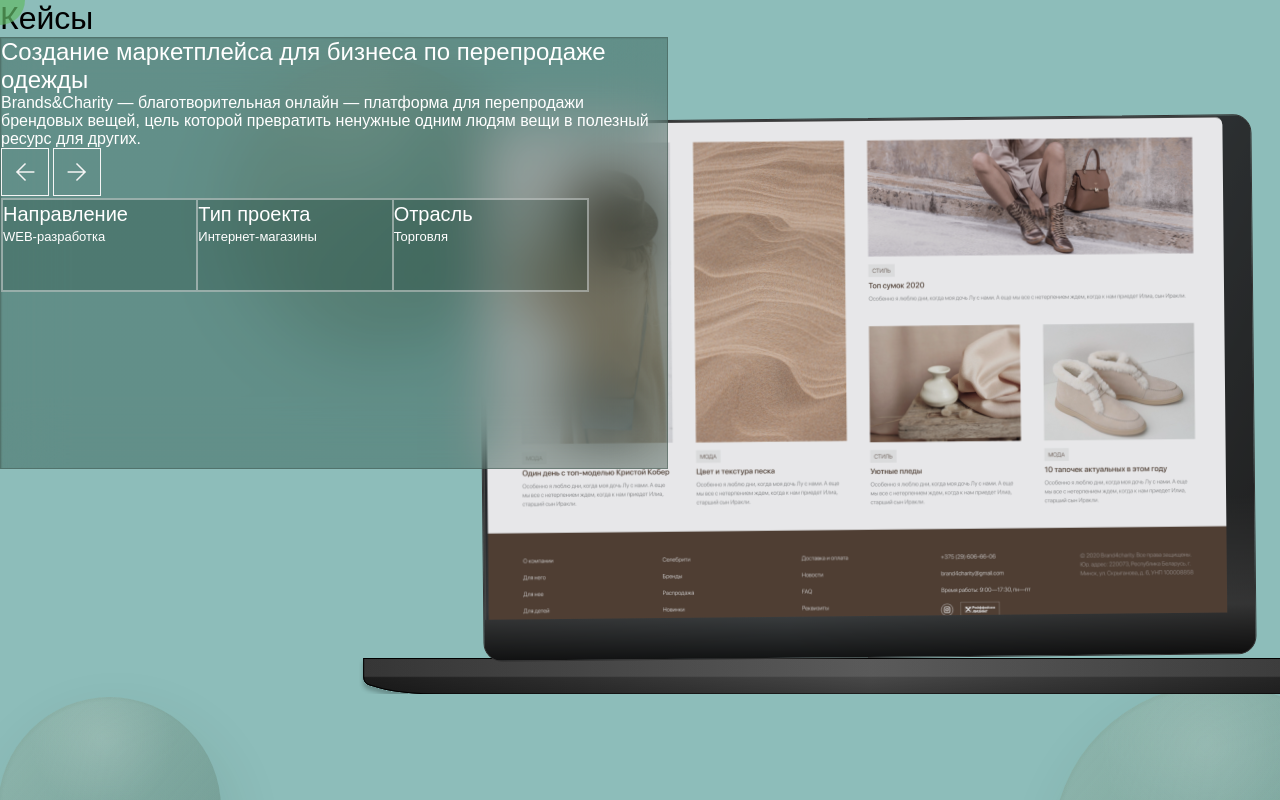
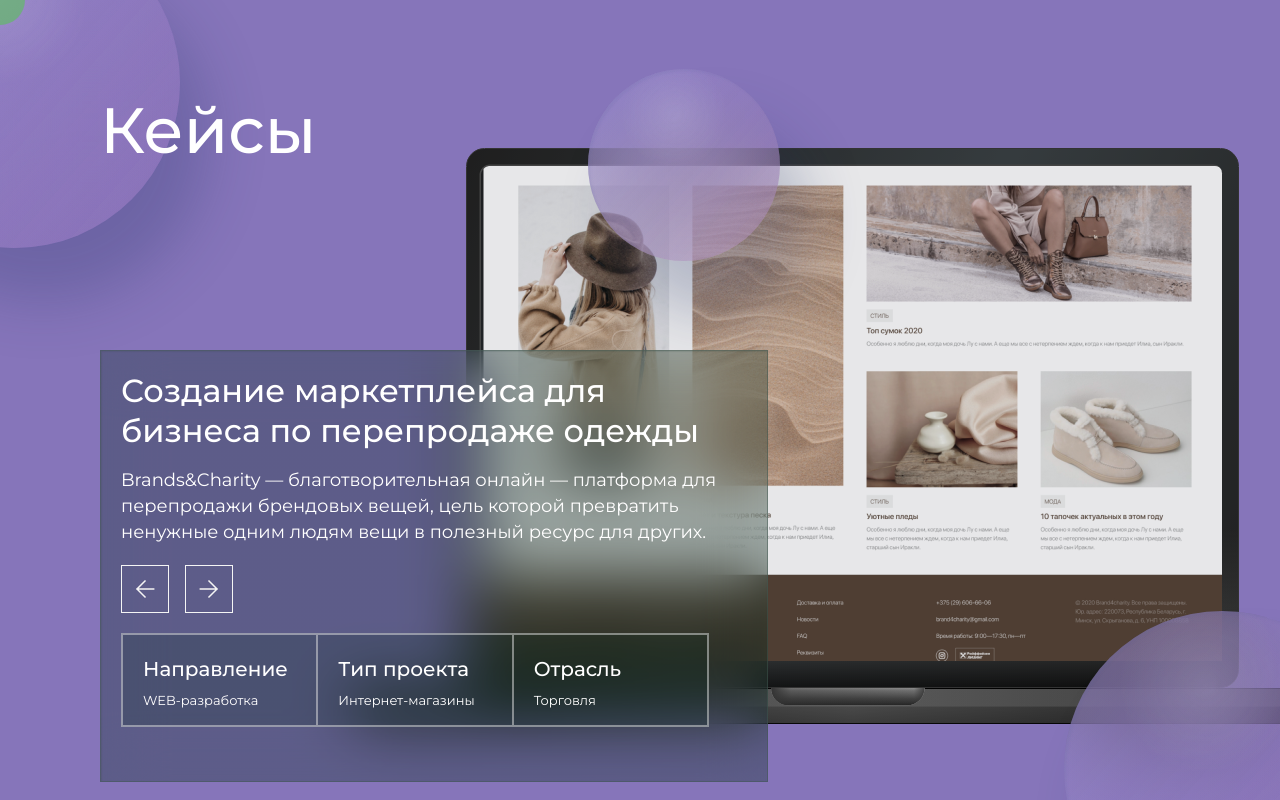
Before and after one commit to MikolaSh/itprofit-task, a website built with webpack: page src/index.html in a window 1280 px wide. Built offline with nearby package versions, Linux system fonts and the light colour scheme.

Commit message:
styles and markup changes , perfections

```diff
--- a/src/components/Slider/Slide.ts
+++ b/src/components/Slider/Slide.ts
@@ -37,9 +37,6 @@ const hideSlide = (direction: string) => {
     slide.remove();
     contentContainer?.remove();
     showSlide(direction === 'to-right' ? 'from-left' : 'from-right');
-
-    // setTimeout(() => {
-    // }, 1800);
   }, { once: true });
 };
 
--- a/src/components/bubbles/bubbles.scss
+++ b/src/components/bubbles/bubbles.scss
@@ -1,11 +1,14 @@
 .bubble{
+    display: block;
     position: absolute;
-    background: linear-gradient(131.29deg, rgba(225, 255, 244, 0.3) 1.1%, rgba(20, 54, 41, 0) 108.32%), radial-gradient(32.42% 32.42% at 46.83% 18.92%, rgba(255, 255, 255, 0.147) 0%, rgba(100, 117, 110, 0) 100%) /* warning: gradient uses a rotation that is not supported by CSS and may not behave as expected */, linear-gradient(0deg, rgba(68, 104, 90, 0.44), rgba(68, 104, 90, 0.44));
     background-blend-mode: normal, normal, normal, multiply;
-    box-shadow: 8px 24px 60px rgba(21, 53, 30, 0.1), inset 2.29395px 2.29395px 2.29395px rgba(73, 100, 87, 0.05);
     backdrop-filter: blur(60px);
     border-radius: 175.3516px;
     transform: rotate(-20.99deg);
+    z-index: 0;
+    &.corp{
+        box-shadow: 8px 24px 60px rgba(21, 53, 30, 0.1), inset 2.29395px 2.29395px 2.29395px rgba(73, 100, 87, 0.05);
+        background: linear-gradient(131.29deg, rgba(225, 255, 244, 0.3) 1.1%, rgba(20, 54, 41, 0) 108.32%), radial-gradient(32.42% 32.42% at 46.83% 18.92%, rgba(255, 255, 255, 0.147) 0%, rgba(100, 117, 110, 0) 100%) /* warning: gradient uses a rotation that is not supported by CSS and may not behave as expected */, linear-gradient(0deg, rgba(68, 104, 90, 0.44), rgba(68, 104, 90, 0.44));
         &.small {
             width: 222.85px;
             height: 222.85px;
@@ -17,11 +20,39 @@
             height: 282.76px;
             left: 231px;
             top: 57.26px;
+            z-index: 1;
         }
         &.large{
           width: 330.66px;
           height: 330.66px;
           left: 1052px;
           top: 684.42px;
+
         }
     }
+    &.market{
+        background: linear-gradient(131.29deg, rgba(175, 193, 255, 0.24) 1.1%, rgba(127, 139, 181, 0) 108.32%), radial-gradient(27.49% 27.49% at 44.97% 23.78%, rgba(255, 255, 255, 0.147) 0%, rgba(164, 180, 232, 0) 100%) /* warning: gradient uses a rotation that is not supported by CSS and may not behave as expected */, linear-gradient(0deg, rgba(141, 104, 177, 0.4), rgba(141, 104, 177, 0.4));
+        box-shadow: 29px 54px 56px rgba(36, 52, 102, 0.25), inset 2.29395px 2.29395px 2.29395px rgba(84, 101, 157, 0.1);
+        &.small {
+            width: 192.32px;
+            height: 192.32px;
+            left: 588px;
+            top: 68.87px;
+            z-index: 1;
+        }
+        &.mid {
+            width: 331.65px;
+            height: 331.65px;
+            left: -152px;
+            top: -83.23px;
+        }
+        &.large{
+            width: 316.24px;
+            height: 316.24px;
+            left: 1064px;
+            top: 611.25px;
+            z-index: 1;
+        }
+    }
+
+  }
--- a/src/index.html
+++ b/src/index.html
@@ -7,7 +7,7 @@
     <title>Document</title>
 </head>
 <body>
-    <div class="viewer green">
+    <div class="viewer market">
         <div class="cursor"></div>
         <h1>Кейсы</h1>
     </div>
--- a/src/style.scss
+++ b/src/style.scss
@@ -1,3 +1,5 @@
+@import url('https://fonts.googleapis.com/css2?family=Montserrat:ital,wght@0,400;0,500;1,400;1,500&display=swap');
+
 *{
     box-sizing: border-box;
     margin: 0;
@@ -14,10 +16,10 @@ html {
   position: relative;
   transition: all 1s ease;
 
-  &.purple {
+  &.market {
     background-color: rgba(134, 117, 186);
   }
-  &.green {
+  &.corp {
     background-color: rgb(141, 189, 186);
   }
 
@@ -65,11 +67,12 @@ h2,
 h4{
     font-family: 'Montserrat', sans-serif;
     font-weight: 500;
+    color: white;
 }
 
 p{
-    font-family: 'Montserrat', sans-serif;
-    font-weight: 400;
+  font-family: 'Montserrat', sans-serif;
+  font-weight: 400;
 }
 
 button {
@@ -96,6 +99,9 @@ button {
     width: 668px;
     height: 432px;
 
+    margin-top: 190px;
+    margin-left: 100px;
+
     backdrop-filter: blur(30px);
     box-shadow: inset 0.860527px 0.860527px 0.860527px rgba(53, 74, 66, 0.2);
     border: 0.5px solid rgba(64, 89, 80, 0.5);
@@ -104,12 +110,21 @@ button {
 
     color: white;
     transition: all 1s ease;
+    position: relative;
 
-    z-index: 2;
+    z-index: 1;
+
+    .buttons-wraper{
+      display: flex;
+      justify-content: space-between;
+      width: 112px;
+      margin: 20px 0 0 20px;
+    }
 
     .service-classifications {
         width: 588px;
         height: 94px;
+        margin: 20px 0 0 20px;
 
         background: rgba(0, 37, 23, 0.2);
         border: 1px solid rgba(226, 226, 226, 0.5);
@@ -123,11 +138,14 @@ button {
             h4 {
                 font-size: 20px;
                 line-height: 28px;
+                margin: 20px 0 0 20px;
             }
 
             p{
                 font-size: 13px;
                 line-height: 18px;
+                margin: 8px 0 0 20px;
+
             }
         }
     }
@@ -137,17 +155,43 @@ button {
     }
 }
 
+h1 {
+  position: relative;
+  margin-top: 100px;
+  margin-left: 100px;
+  font-size: 64px;
+  line-height: 60px;
+  z-index: 2;
+}
+
+h2 {
+  margin: 20px 0 0 20px;
+  font-size: 32px;
+  line-height: 40px;
+}
+
+p{
+  font-weight: 400;
+  font-size: 18px;
+  line-height: 26px;
+  margin: 16px 0 0 20px;
+}
 
 .laptop-wraper{
   width: 1017.27px;
   height: 576.09px;
-  left: 359px;
-  top: 118.03px;
+  left: 344px;
+  top: 148.03px;
   position: absolute;
 
   display: flex;
   flex-direction: column;
   align-items: center;
+  transition: all 1s ease;
+
+  &.hidden-left {
+    left: -100%;
+  }
 
     .laptop-screen {
         width: 773.02px;
@@ -158,11 +202,13 @@ button {
         background: linear-gradient(180deg, rgba(0, 0, 0, 0.4) 70.66%, rgba(51, 51, 51, 0.643) 90.82%, rgba(0, 0, 0, 0.94) 102.78%), linear-gradient(115.51deg, #333333 0%, #596368 53.13%, #333333 100%);
         border: 1.54049px solid #333333;
         border-radius: 18.4858px;
-        transform: rotate(-0.57deg);
 
         .laptop-content {
           width: 742.84px;
           height: 496.84px;
+          position: relative;
+          left: 12px;
+          top: 15px;
           border-radius: 9.24292px 9.24292px 0px 0px;
           &.corp-content{
             background-image: url('./assets/corp-slide.png');
@@ -176,7 +222,17 @@ button {
     .laptop-keyboard {
       width: 1017.27px;
       height: 36.42px;
-      background-image: url('./assets/keyboard.svg');
+      background-image: url(assets/keyboard.svg);
       background-repeat: no-repeat;
+      background-size: cover;
+      .laptop_part{
+        width: 180.45px;
+        height: 18.25px;
+        left: 42%;
+        position: relative;
+        background-image: url(assets/keyboard_part.svg);
+        background-size: contain;
+        background-repeat: no-repeat;
+      }
     }
 }
--- a/src/utils/render.ts
+++ b/src/utils/render.ts
@@ -9,10 +9,12 @@ const getBubblesMarkup = (contentType: string) => `
 
 const getLaptopMarkup = (contentType: string) => `
     <div class="laptop-wraper">
-    <div class="laptop-screen">
-        <div class="laptop-content ${contentType}-content"></div>
-    </div>
-    <div class="laptop-keyboard"></div>
+        <div class="laptop-screen">
+            <div class="laptop-content ${contentType}-content"></div>
+        </div>
+        <div class="laptop-keyboard">
+            <div class="laptop_part"></div>
+        </div>
     </div>
 `;
 
--- a/src/utils/textContent.ts
+++ b/src/utils/textContent.ts
@@ -21,7 +21,7 @@ const textContent: IserviceDescriptionContent = {
     industry: 'Производство, Торговля',
   },
   market: {
-    title: 'Создание маркетплейса для бизнеса по перепродаже одежды',
+    title: 'Создание маркетплейса для<br> бизнеса по перепродаже одежды',
     description: `Brands&Charity — благотворительная онлайн — платформа для перепродажи брендовых вещей,
         цель которой превратить ненужные одним людям вещи в полезный ресурс для других.`,
     course: 'WEB-разработка',
```
Lines whose indentation alone changed are shown as unchanged.
